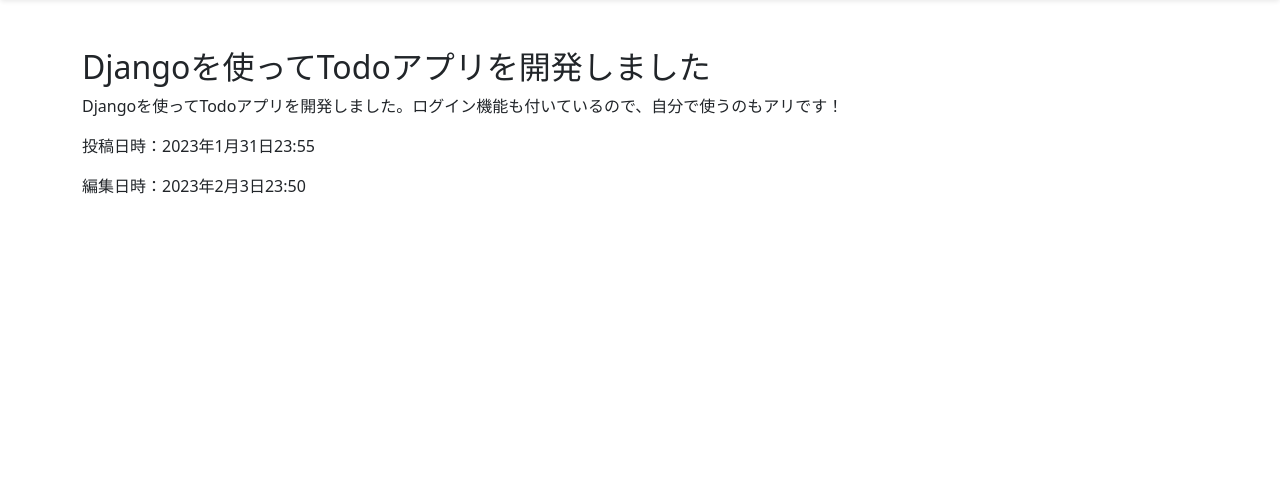
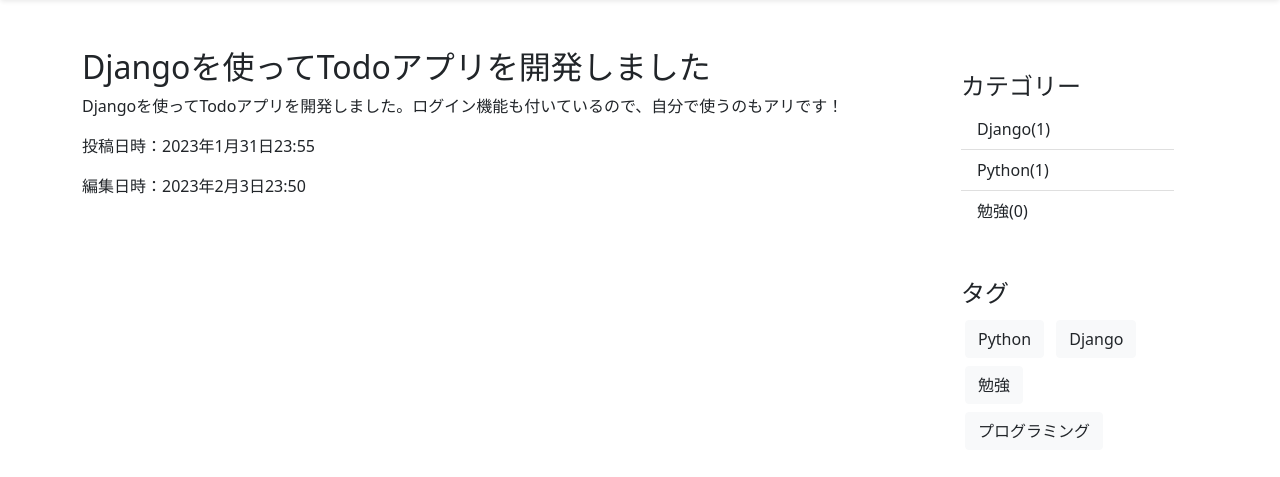
Before and after one commit to P-toyo/Practice-Django, a Django app: page /post/3/ in a window 1280 px wide. Shown: the part 72-549 px from the top of the page. Run offline with Django 4.2, Linux system fonts and the light colour scheme; data comes from the database, SQL or seed files in the repository.

Commit message:
htmlの切り分け

```diff
--- /dev/null
+++ b/django-blog-app/blog/static/blog/css/style.css
@@ -0,0 +1,4 @@
+div.category > ul > li a {
+    color: #212529;
+    text-decoration: none;
+}
--- a/django-blog-app/blog/templates/blog/base.html
+++ b/django-blog-app/blog/templates/blog/base.html
@@ -1,25 +1,15 @@
+{% load static %}
 <!doctype html>
 <html lang="en">
     <head>
         <meta charset="utf-8">
         <meta name="viewport" content="width=device-width, initial-scale=1">
         <link href="https://cdn.jsdelivr.net/npm/bootstrap@5.0.2/dist/css/bootstrap.min.css" rel="stylesheet" integrity="sha384-EVSTQN3/azprG1Anm3QDgpJLIm9Nao0Yz1ztcQTwFspd3yD65VohhpuuCOmLASjC" crossorigin="anonymous">
+        <link rel="stylesheet" href="{% static "blog/css/style.css" %}">
         <title>BlogApp</title>
     </head>
     <body>
-    <nav class="navbar navbar-expand-lg navbar-light shadow-sm p-3 mb-5 bg-body rounded">
-        <div class="container-fluid">
-            <a class="navbar-brand" href="{% url "post-list" %}">Djangoブログ</a>
-            <button class="navbar-toggler" type="button" data-bs-toggle="collapse" data-bs-target="#navbarSupportedContent" aria-controls="navbarSupportedContent" aria-expanded="false" aria-label="Toggle navigation">
-                <span class="navbar-toggler-icon"></span>
-            </button>
-            <form class="d-flex">
-                <input class="form-control me-2" type="search" placeholder="Search" aria-label="Search">
-                <button class="btn btn-outline-success" type="submit">Search</button>
-            </form>
-        </div>
-    </nav>
-
+        {% include "blog/snippets/navbar.html" %}
 
         <div class="container">
             {% block content %}
--- a/django-blog-app/blog/templates/blog/post_detail.html
+++ b/django-blog-app/blog/templates/blog/post_detail.html
@@ -1,8 +1,15 @@
 {% extends "blog/base.html" %}
 
 {% block content %}
-    <h2>{{ object.title }}</h2>
-    <p>{{ object.content }}</p>
-    <p>投稿日時：{{ object.created_at }}</p>
-    <p>編集日時：{{ object.updated_at }}</p>
+    <div class="row">
+        <div class="col-9">
+            <h2>{{ object.title }}</h2>
+            <p>{{ object.content }}</p>
+            <p>投稿日時：{{ object.created_at }}</p>
+            <p>編集日時：{{ object.updated_at }}</p>
+        </div>
+        <div class="col-3">
+            {% include "blog/snippets/sidebar.html" %}
+        </div>
+    </div>
 {% endblock content %}
--- /dev/null
+++ b/django-blog-app/blog/templates/blog/snippets/navbar.html
@@ -0,0 +1,12 @@
+<nav class="navbar navbar-expand-lg navbar-light shadow-sm p-3 mb-5 bg-body rounded">
+    <div class="container-fluid">
+        <a class="navbar-brand" href="{% url "post-list" %}">Djangoブログ</a>
+        <button class="navbar-toggler" type="button" data-bs-toggle="collapse" data-bs-target="#navbarSupportedContent" aria-controls="navbarSupportedContent" aria-expanded="false" aria-label="Toggle navigation">
+            <span class="navbar-toggler-icon"></span>
+        </button>
+        <form class="d-flex">
+            <input class="form-control me-2" type="search" placeholder="Search" aria-label="Search">
+            <button class="btn btn-outline-success" type="submit">Search</button>
+        </form>
+    </div>
+</nav>
--- /dev/null
+++ b/django-blog-app/blog/templates/blog/snippets/sidebar.html
@@ -0,0 +1,20 @@
+<div class="p-4 category">
+    <h4>カテゴリー</h4>
+    <ul class="list-group list-group-flush">
+        {% for category in categories %}
+            <li class="list-group-item">
+                <a href="{% url "category-post-list" category.slug %}">
+                    {{ category.name }}({{ category.count }})
+                </a>
+            </li>
+        {% endfor %}
+    </ul>
+</div>
+<div class="p-4">
+    <h4>タグ</h4>
+    {% for tag in tags %}
+        <a class="btn btn-light bg-light text-dark m-1" href="{% url "tag-post-list" tag.slug %}">
+            {{ tag.name }}
+        </a>
+    {% endfor %}
+</div>
```
Also changed, not shown: django-blog-app/blog/templates/blog/post_list.html (+1 -20 lines). Lines whose indentation alone changed are shown as unchanged.
